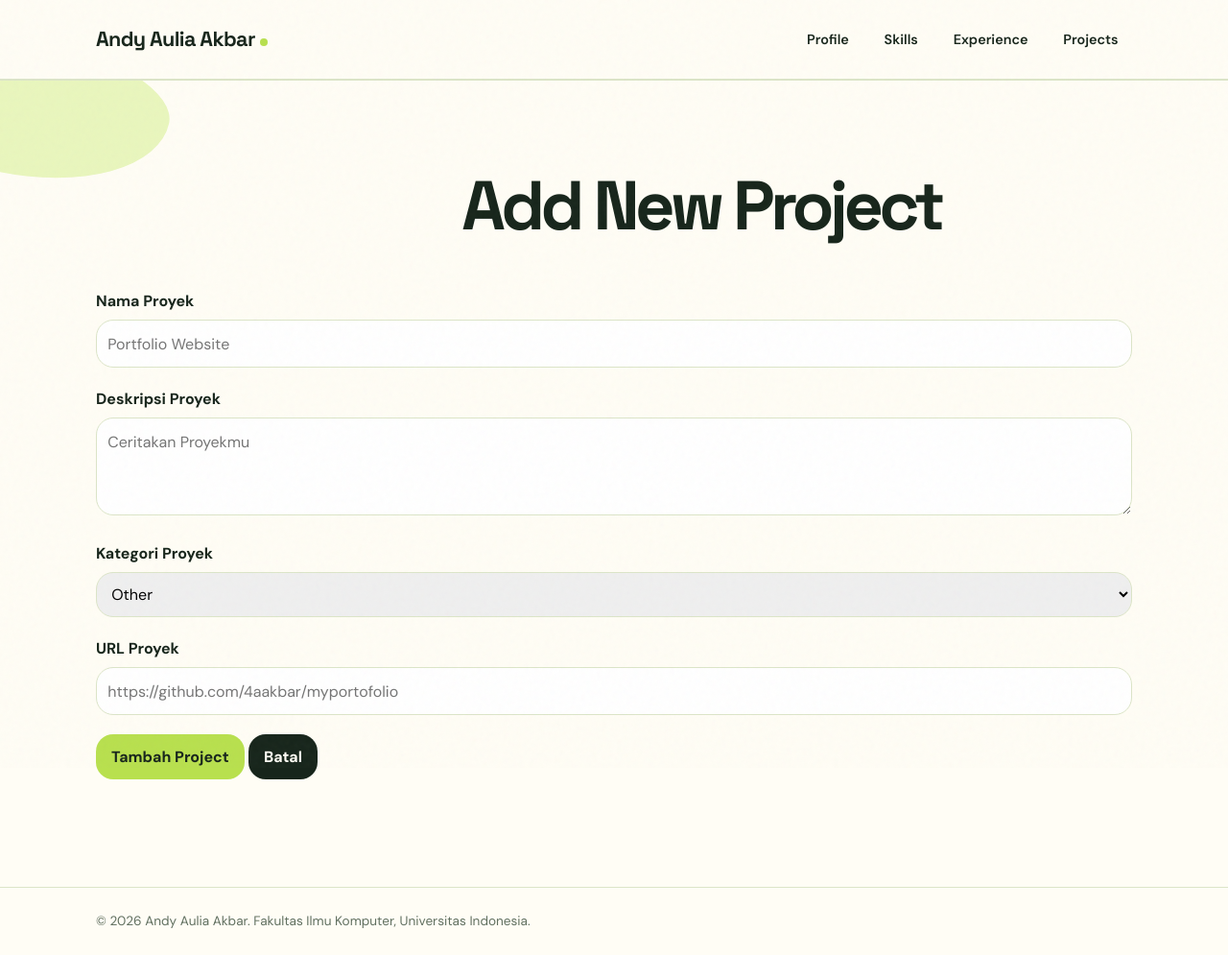
After one commit to 4aakbar/myportofolio, a Django app: page /projects/add/ in a window 1280 px wide. The commit adds this page. Shown: the whole page at 96% size. Run offline with Django 5.2, Linux system fonts and the light colour scheme.

Commit message:
Tutorial: Implementasi Form & Data Delivery, Langkah 1: Implementasi Form

```diff
--- /dev/null
+++ b/main/forms.py
@@ -0,0 +1,42 @@
+from django.forms import ModelForm, Select, TextInput, Textarea, URLInput
+
+from main.models import Project
+
+
+class ProjectForm(ModelForm):
+    class Meta:
+        model = Project
+        fields = [
+            "title",
+            "description",
+            "category",
+            "link",
+        ]
+
+        labels = {
+            "title": "Nama Proyek",
+            "description": "Deskripsi Proyek",
+            "category": "Kategori Proyek",
+            "link": "URL Proyek",
+        }
+
+        widgets = {
+            "title": TextInput(
+                attrs={
+                    "placeholder": "Portfolio Website",
+                    "maxlength": 255,
+                }
+            ),
+            "description": Textarea(
+                attrs={
+                    "placeholder": "Ceritakan Proyekmu",
+                    "rows": 3,
+                }
+            ),
+            "category": Select(),
+            "link": URLInput(
+                attrs={
+                    "placeholder": "https://github.com/4aakbar/myportofolio",
+                }
+            ),
+        }
--- a/main/urls.py
+++ b/main/urls.py
@@ -1,6 +1,6 @@
 from django.urls import path
 
-from main.views import show_main, show_experience, show_projects
+from main.views import show_main, show_experience, show_projects, create_project
 
 app_name = "main"
 
@@ -8,4 +8,5 @@ urlpatterns = [
     path("", show_main, name="show_main"),
     path("experience/", show_experience, name="show_experience"),
     path("projects/", show_projects, name="show_projects"),
+    path("projects/add/", create_project, name="create_project"),
 ]
--- a/main/views.py
+++ b/main/views.py
@@ -1,5 +1,7 @@
-from django.shortcuts import render
+from django.contrib import messages
+from django.shortcuts import redirect, render
 
+from main.forms import ProjectForm
 from main.models import Experience, Project
 
 
@@ -31,3 +33,18 @@ def show_projects(request):
         "project_list": Project.objects.all(),
     }
     return render(request, "projects.html", context)
+
+
+def create_project(request):
+    form = ProjectForm(request.POST or None)
+
+    if request.method == "POST" and form.is_valid():
+        form.save()
+        messages.success(request, "Proyek baru berhasil ditambahkan!")
+        return redirect("main:show_projects")
+
+    context = {
+        "name": "Andy Aulia Akbar",
+        "form": form,
+    }
+    return render(request, "projects_form.html", context)
--- a/portofolio/settings.py
+++ b/portofolio/settings.py
@@ -18,6 +18,8 @@ from dotenv import load_dotenv
 load_dotenv()
 
 ALLOWED_HOSTS = ["*", 'andy-aulia-myportofolio.pws.cs.ui.ac.id']
+
+CSRF_TRUSTED_ORIGINS = ["https://andy-aulia-myportofolio.pws.cs.ui.ac.id"]
 
 PRODUCTION = os.getenv('PRODUCTION', 'False').lower() == 'true'
 
--- a/static/css/style.css
+++ b/static/css/style.css
@@ -575,3 +575,86 @@ h3,
         grid-template-columns: 1fr;
     }
 }
+
+.messages {
+    padding-top: 1.5rem;
+}
+
+.message {
+    padding: 0.8rem 1rem;
+    border-radius: var(--radius);
+    margin-bottom: 0.75rem;
+    font-weight: 600;
+}
+
+.message-success {
+    background: var(--lime-soft);
+    color: var(--ink);
+}
+
+.message-error {
+    background: #fde2e1;
+    color: #b42318;
+}
+
+.project-form {
+    width: 100%;
+    max-width: 100%;
+    margin-top: 1.5rem;
+}
+
+.form-group {
+    margin-bottom: 1.25rem;
+}
+
+.form-group label {
+    display: block;
+    margin-bottom: 0.4rem;
+    font-weight: 700;
+}
+
+.form-group input,
+.form-group textarea,
+.form-group select {
+    width: 100%;
+    box-sizing: border-box;
+    padding: 0.7rem;
+    border: 1px solid var(--line);
+    border-radius: var(--radius);
+    font: inherit;
+    transition:
+        border-color 0.2s ease,
+        outline-color 0.2s ease;
+}
+
+.form-group input:focus,
+.form-group textarea:focus,
+.form-group select:focus {
+    outline: 2px solid var(--lime);
+    border-color: var(--lime);
+}
+
+.form-error {
+    color: #b42318;
+    font-size: 0.85rem;
+    margin-top: 0.35rem;
+}
+
+.button {
+    display: inline-block;
+    height: fit-content;
+    border: 0;
+    border-radius: var(--radius);
+    padding: 0.65rem 1rem;
+    background: var(--lime);
+    color: var(--ink);
+    cursor: pointer;
+    font: inherit;
+    font-weight: 700;
+    text-decoration: none;
+}
+
+.button-secondary {
+    background: var(--ink);
+    color: var(--paper);
+}
--- a/templates/base.html
+++ b/templates/base.html
@@ -23,6 +23,14 @@
         </div>
     </header>
 
+    {% if messages %}
+        <div class="container messages">
+            {% for message in messages %}
+                <p class="message message-{{ message.tags }}">{{ message }}</p>
+            {% endfor %}
+        </div>
+    {% endif %}
+
     {% block content %}{% endblock content %}
 
     <footer class="site-footer">
--- a/templates/projects.html
+++ b/templates/projects.html
@@ -11,6 +11,7 @@
                 <div class="section-heading">
                     <p class="section-kicker">Yang pernah saya bangun</p>
                     <h1>Projects</h1>
+                    <a href="{% url 'main:create_project' %}" class="button">Tambah Project</a>
                 </div>
 
                 <div class="showcase-grid">
--- /dev/null
+++ b/templates/projects_form.html
@@ -0,0 +1,33 @@
+{% extends "base.html" %}
+
+{% block meta %}
+    <title>Add Project - {{ name }}</title>
+{% endblock meta %}
+
+{% block content %}
+    <main>
+        <section class="showcase-section experience-section">
+            <div class="container">
+                <div class="section-heading">
+                    <h1>Add New Project</h1>
+                </div>
+                <form method="post"
+                      action="{% url 'main:create_project' %}"
+                      class="project-form">
+                    {% csrf_token %}
+                    {% for field in form %}
+                        <div class="form-group">
+                            <label for="{{ field.id_for_label }}">{{ field.label }}</label>
+                            {{ field }}
+                            {% for error in field.errors %}
+                                <p class="form-error">{{ error }}</p>
+                            {% endfor %}
+                        </div>
+                    {% endfor %}
+                    <button type="submit" class="button">Tambah Project</button>
+                    <a href="{% url 'main:show_projects' %}" class="button button-secondary">Batal</a>
+                </form>
+            </div>
+        </section>
+    </main>
+{% endblock content %}
```
